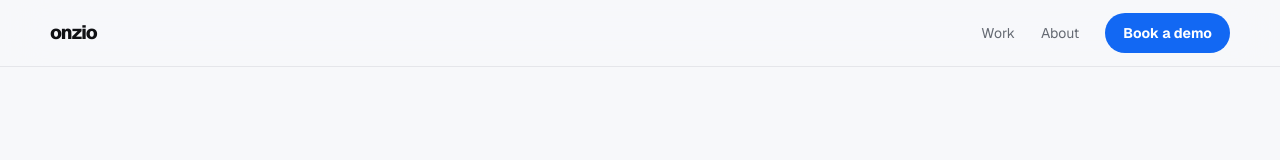
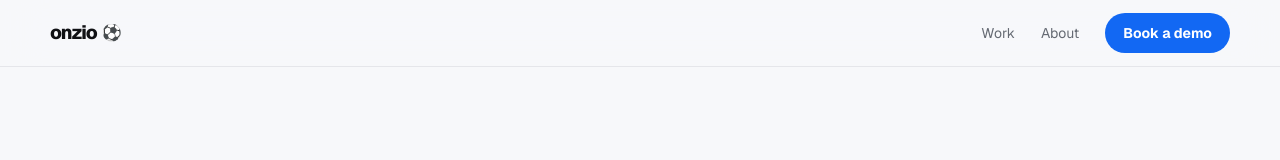
Before and after one commit to 404christiann/onzio, a Next.js app: page / in a window 1280 px wide. Shown: the top 160 px of the page. Built offline with nearby package versions, Linux system fonts and the light colour scheme; no server answers.

Commit message:
Add soccer emoji to wordmark

```diff
--- a/src/app/globals.css
+++ b/src/app/globals.css
@@ -42,7 +42,20 @@ svg { flex: none; }
   backdrop-filter: blur(20px) saturate(140%);
 }
 .nav { min-height: 66px; display: flex; align-items: center; justify-content: space-between; }
-.wordmark { font-size: 19px; font-weight: 720; letter-spacing: -0.055em; }
+.wordmark {
+  display: inline-flex;
+  align-items: center;
+  gap: 5px;
+  font-size: 19px;
+  font-weight: 720;
+  letter-spacing: -0.055em;
+}
+
+.wordmark-emoji {
+  font-size: 16px;
+  letter-spacing: 0;
+  line-height: 1;
+}
 .nav-links { display: flex; align-items: center; gap: 26px; font-size: 14px; }
 .nav-text-link { color: var(--muted); transition: color 180ms ease; }
 .nav-text-link:hover { color: var(--ink); }
--- a/src/app/page.tsx
+++ b/src/app/page.tsx
@@ -20,7 +20,9 @@ export default function Home() {
     <>
       <header className="site-header">
         <nav className="shell nav" aria-label="Primary navigation">
-          <a className="wordmark" href="#top" aria-label="Onzio home">onzio</a>
+          <a className="wordmark" href="#top" aria-label="Onzio home">
+            onzio <span className="wordmark-emoji" aria-hidden="true">⚽</span>
+          </a>
           <div className="nav-links">
             <a className="nav-text-link" href="#work">Work</a>
             <a className="nav-text-link" href="#about">About</a>
```
